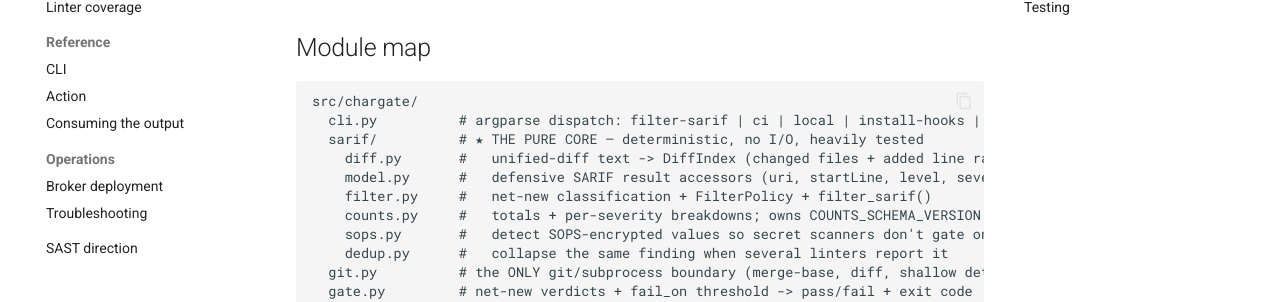
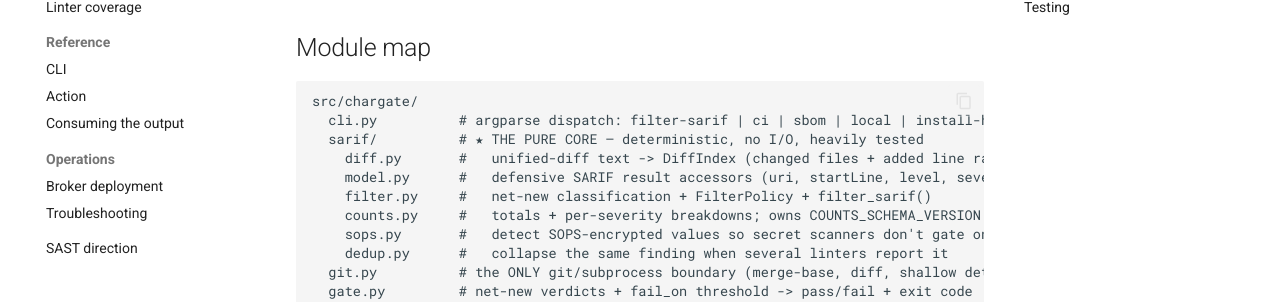
Before and after one commit to MagmaMoose/chargate, an MkDocs documentation site: the page built from docs/architecture.md, in a window 1280 px wide and 900 px high. Shown: the part 266-568 px from the top of the window. Built offline with MkDocs 1.6.1 and Material for MkDocs 9.7.7, drawn with Linux system fonts in a browser that asks for light colours; comment, search, counter and statistics services are not loaded; some of the changed text lies outside the part shown.

Commit message:
docs-update maintenance (#88)
Automated maintenance run.

Co-authored-by: Caleb Sargeant <calebsargeant@users.noreply.github.com>

````diff
--- a/docs/architecture.md
+++ b/docs/architecture.md
@@ -10,7 +10,7 @@ cleanly into a **pure core** and a thin set of **side-effecting edges**.
 
 ```text
 src/chargate/
-  cli.py          # argparse dispatch: filter-sarif | ci | local | install-hooks | uninstall-hooks | version
+  cli.py          # argparse dispatch: filter-sarif | ci | sbom | local | install-hooks | uninstall-hooks | version
   sarif/          # ★ THE PURE CORE — deterministic, no I/O, heavily tested
     diff.py       #   unified-diff text -> DiffIndex (changed files + added line ranges)
     model.py      #   defensive SARIF result accessors (uri, startLine, level, severity)
````
Also changed, not shown: docs/action-reference.md (+1 -1 lines).
